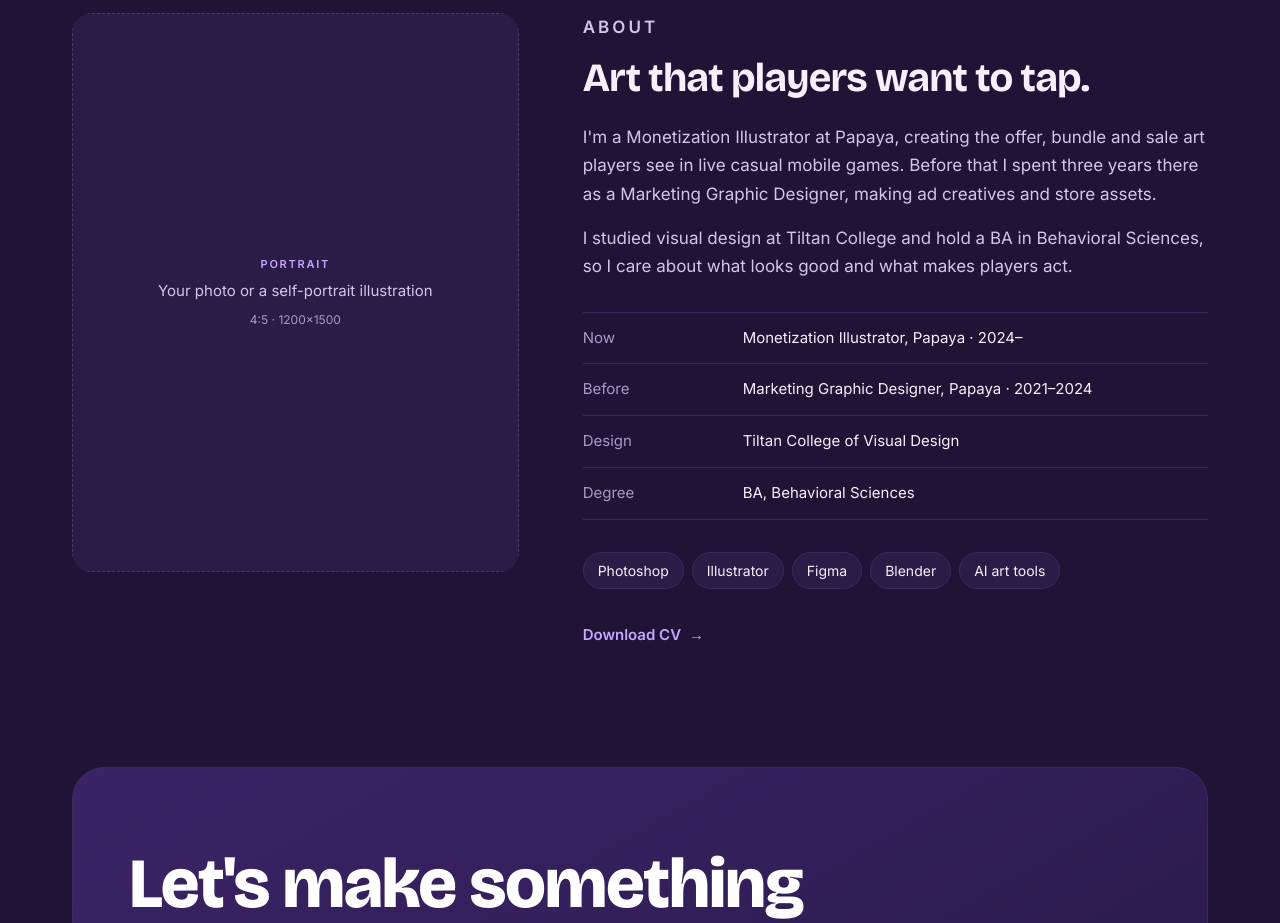
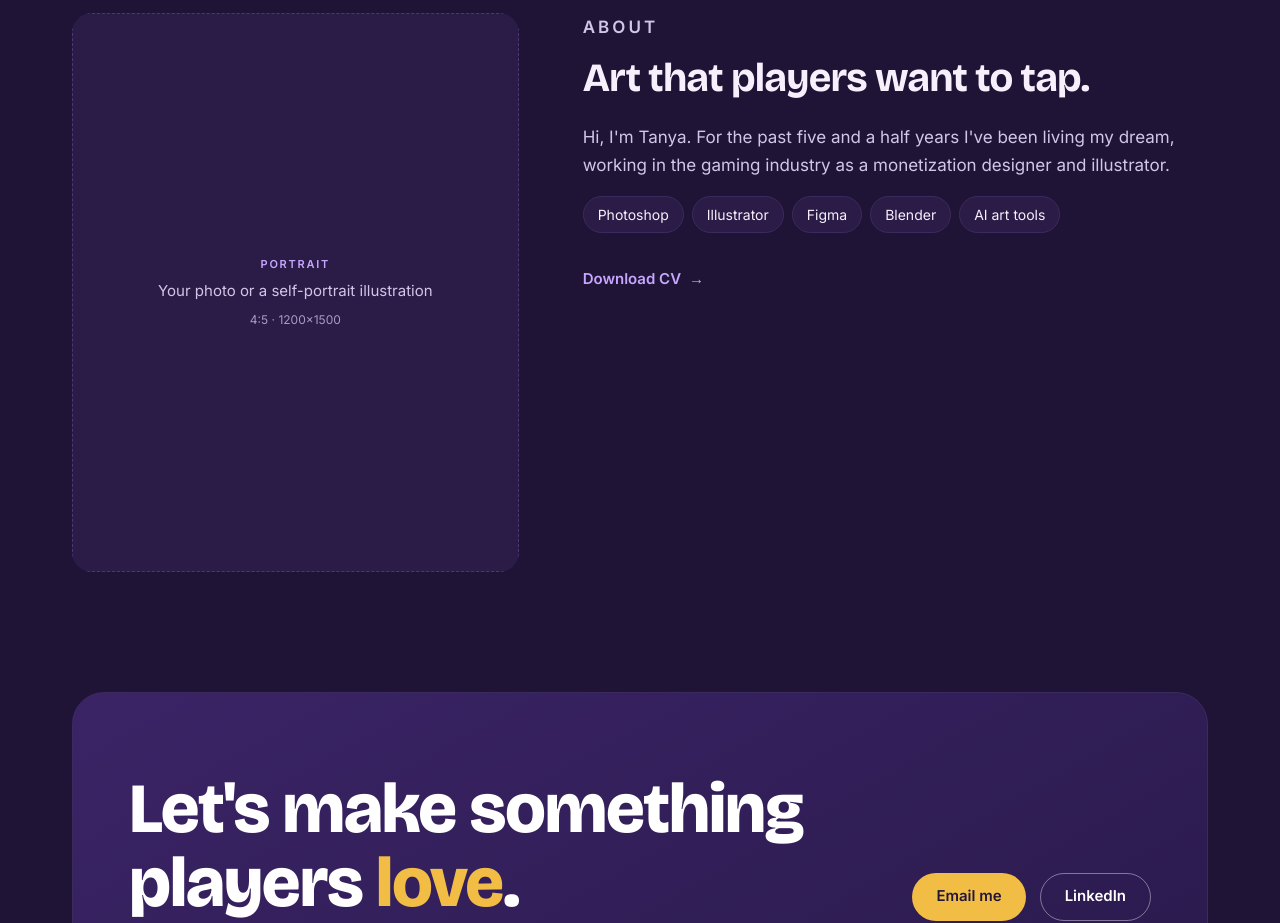
Before and after one commit to SaTania07/tanid-portfolio, a plain HTML site: page index.html in a window 1280 px wide. Shown: the part 2060-2983 px from the top of the page. Drawn offline with nearby package versions, Linux system fonts and the light colour scheme.

Commit message:
About: shorter text

```diff
--- a/index.html
+++ b/index.html
@@ -62,14 +62,7 @@
     <div class="reveal">
       <p class="eyebrow" style="margin-bottom:16px">About</p>
       <h3>Art that players want to tap.</h3>
-      <p>I'm a Monetization Illustrator at Papaya, creating the offer, bundle and sale art players see in live casual mobile games. Before that I spent three years there as a Marketing Graphic Designer, making ad creatives and store assets.</p>
-      <p>I studied visual design at Tiltan College and hold a BA in Behavioral Sciences, so I care about what looks good and what makes players act.</p>
-      <dl class="facts">
-        <div><dt>Now</dt><dd>Monetization Illustrator, Papaya · 2024–</dd></div>
-        <div><dt>Before</dt><dd>Marketing Graphic Designer, Papaya · 2021–2024</dd></div>
-        <div><dt>Design</dt><dd>Tiltan College of Visual Design</dd></div>
-        <div><dt>Degree</dt><dd>BA, Behavioral Sciences</dd></div>
-      </dl>
+      <p>Hi, I'm Tanya. For the past five and a half years I've been living my dream, working in the gaming industry as a monetization designer and illustrator.</p>
       <div class="tools"><span>Photoshop</span><span>Illustrator</span><span>Figma</span><span>Blender</span><span>AI art tools</span></div>
       <a href="#" class="link">Download CV <span class="arr">→</span></a>
     </div>
```
